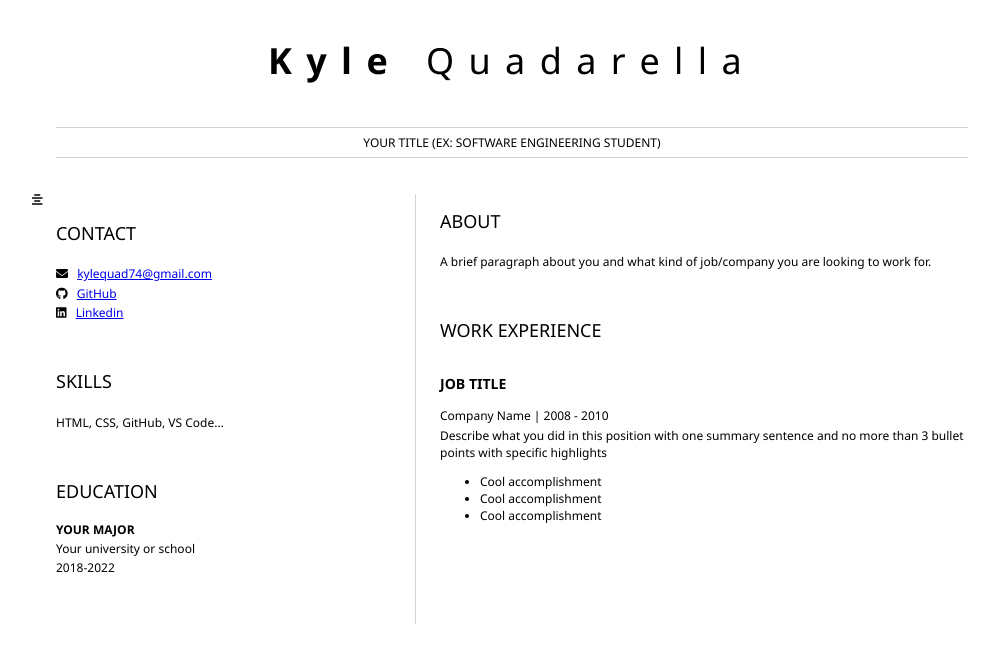
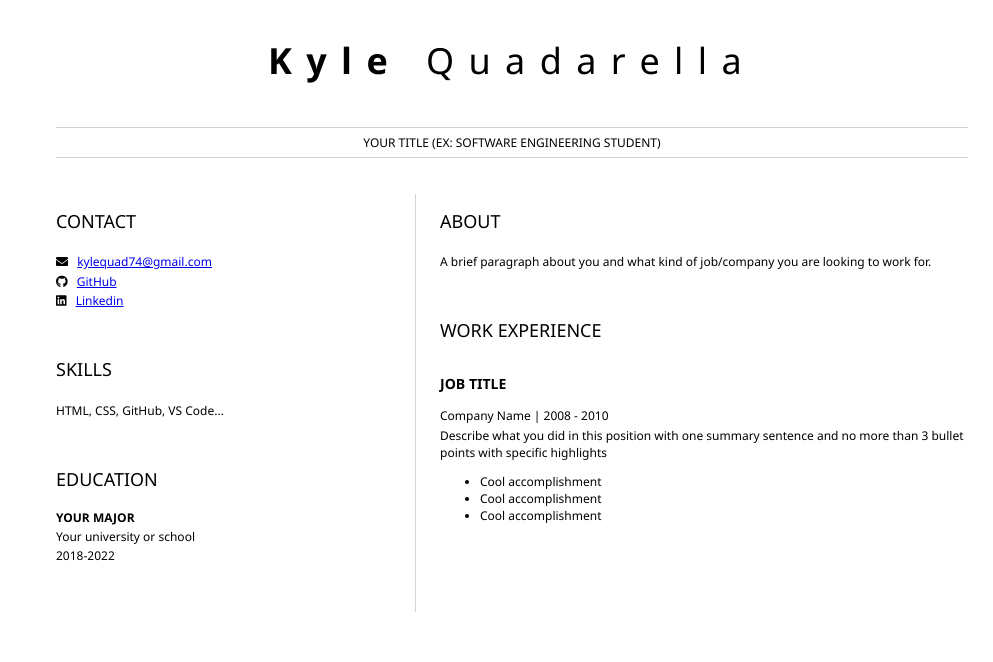
Before and after one commit to kylequad/resume-website, a plain HTML site: page index.html in a window 1280 px wide. Shown: the whole page, without its empty margins (128-1121 px from the left). Drawn offline with Linux system fonts and the light colour scheme.

Commit message:
Remove Test Icon

```diff
--- a/index.html
+++ b/index.html
@@ -16,8 +16,6 @@
     </header>
     <main>
         <article id="mainLeft">
-            <i class="fa fa-align-center"></i>
-
             <section>
                 <h2>CONTACT</h2>
                 <!-- contact info including social media -->
```
